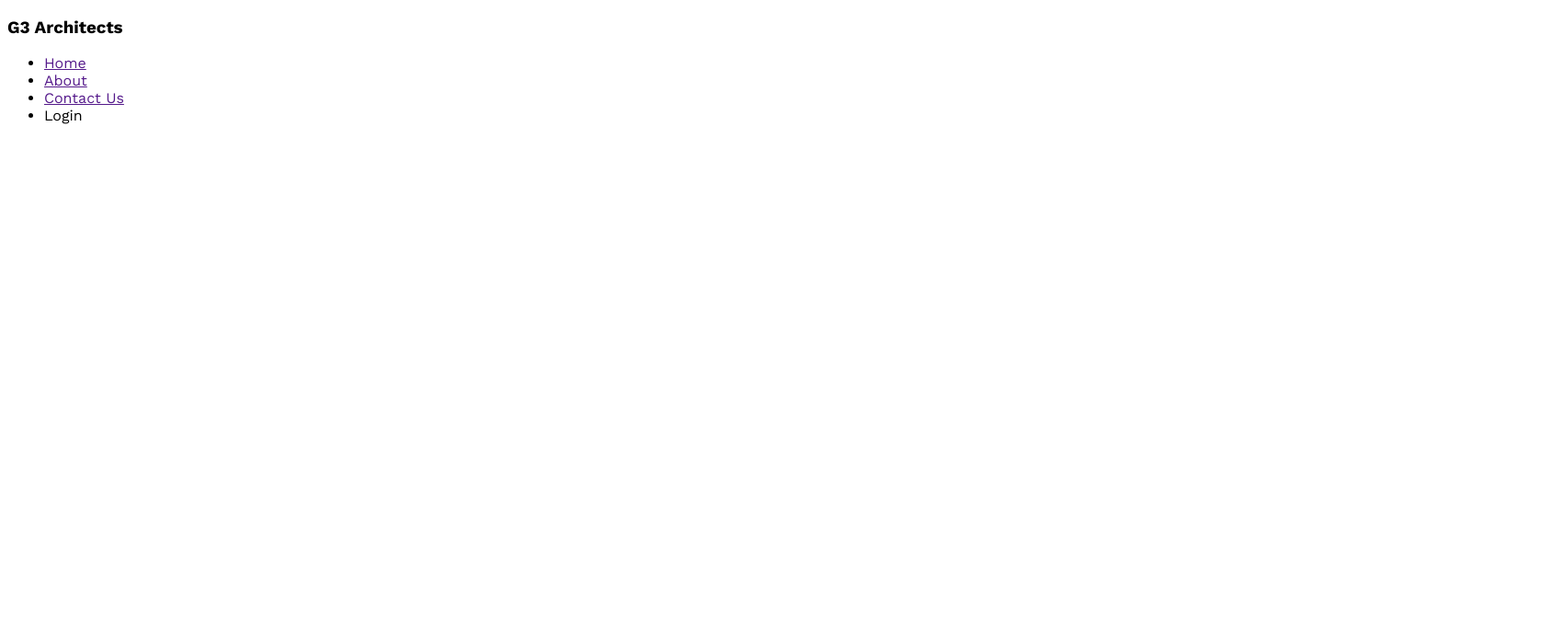
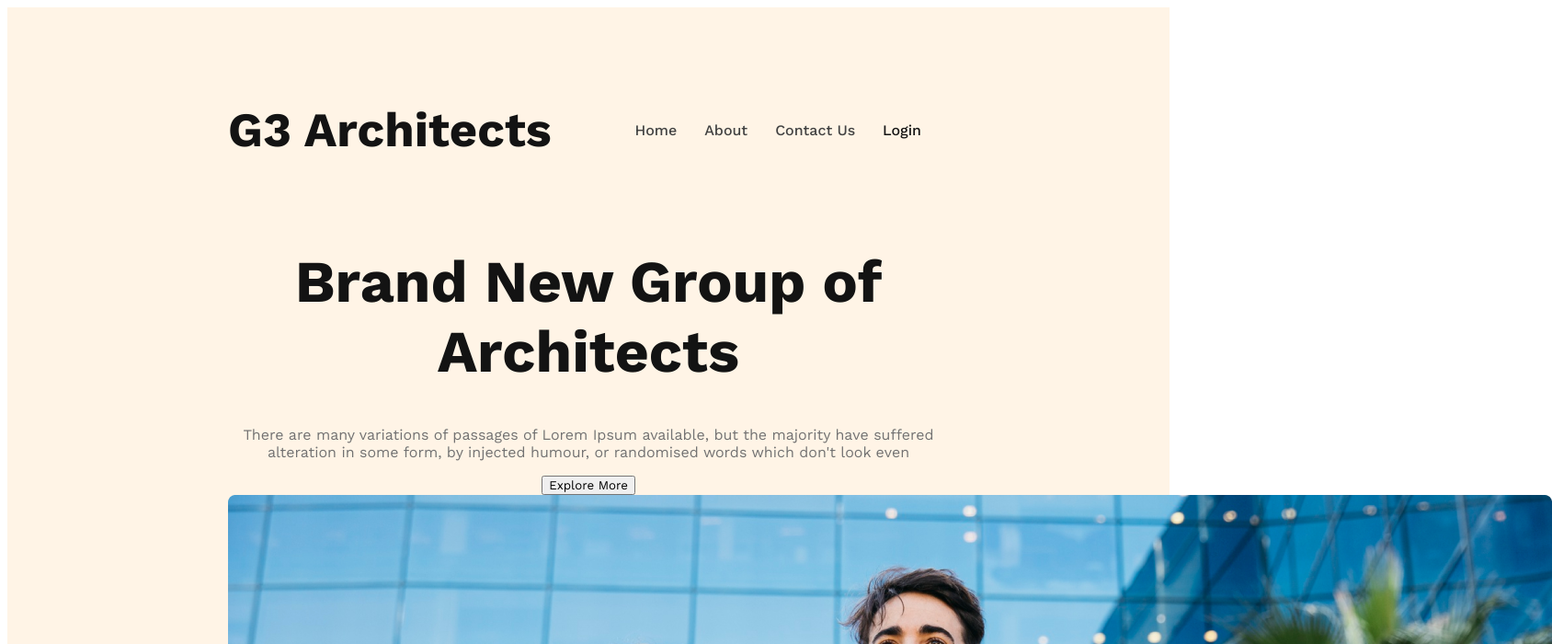
Before and after one commit to MdNurulIslam99/g3-architects-website, a plain HTML site: page index.html in a window 1280 px wide. Shown: the top 700 px of the page at 92% size, 1688 px wide, since content can reach past the window. Drawn offline with nearby package versions, Linux system fonts and the light colour scheme.

Commit message:
banner content added

```diff
--- a/index.html
+++ b/index.html
@@ -11,7 +11,7 @@
 <body>
 
     <header>
-        <nav>
+        <nav class="nav-title">
             <h3>G3 Architects</h3>
 
             <ul>
@@ -21,6 +21,18 @@
                 <li><a href=""></a>Login</li>
             </ul>
         </nav>
+
+        <div class="banner">
+            <div class="banner-contant">
+                <h1 class="banner-title">Brand New Group of Architects</h1>
+                <p class="banner-description">There are many variations of passages of Lorem Ipsum available, but the
+                    majority have suffered alteration in some form, by injected humour, or randomised words which don't
+                    look
+                    even</p>
+                <button class="btn-primary">Explore More</button>
+            </div>
+            <img src="images/banner.png" alt="">
+        </div>
 
     </header>
 
--- a/styles/architects.css
+++ b/styles/architects.css
@@ -1,8 +1,61 @@
 /* Work sans FOnt From google fonts */
 @import url('https://fonts.googleapis.com/css2?family=Inter:wght@400;700&family=Merriweather:wght@400;700;900&family=Work+Sans:wght@400;500;600;700;800&display=swap');
 
+/* Shared Style */
 * {
     font-family: 'Inter', sans-serif;
     font-family: 'Merriweather', serif;
     font-family: 'Work Sans', sans-serif;
 }
+
+.btn-primary{
+
+}
+/* Header Style */
+header{
+    background: rgba(255, 144, 14, 0.10);
+    padding: 50px 240px;
+}
+nav{
+    display: flex;
+    justify-content: space-between;
+    align-items: center;
+}
+.nav-title{
+    color:  #131313;
+    font-size: 2.8rem;
+    font-weight: 700;
+
+}
+
+nav>ul{
+    display: flex;
+
+}
+nav li{
+    list-style: none;
+    margin-right: 30px;
+    font-size: 1rem;
+    font-weight: 500;
+}
+nav li a{
+    text-decoration: none;
+    color:  #424242;
+}
+/* Banner styles */
+.banner-contant{
+    max-width: 800;
+    /* border: 2px solid black; */
+    text-align: center;
+    margin: 0 auto;
+}
+.banner-title{
+    color: #131313;
+    font-size: 4rem;
+    font-weight: 700;
+}
+.banner-description{
+    color: #727272;
+    font-size: 1rem;
+    font-weight: 400;
+}
```
